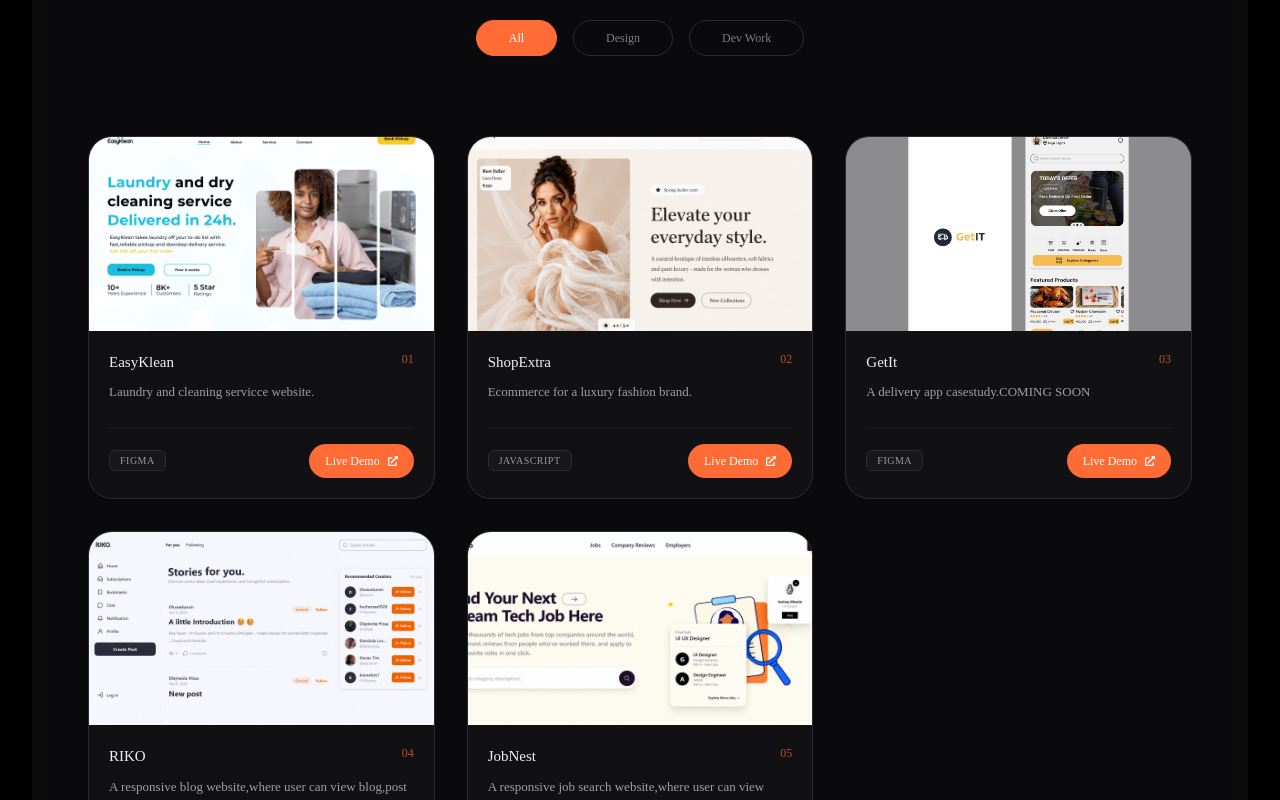
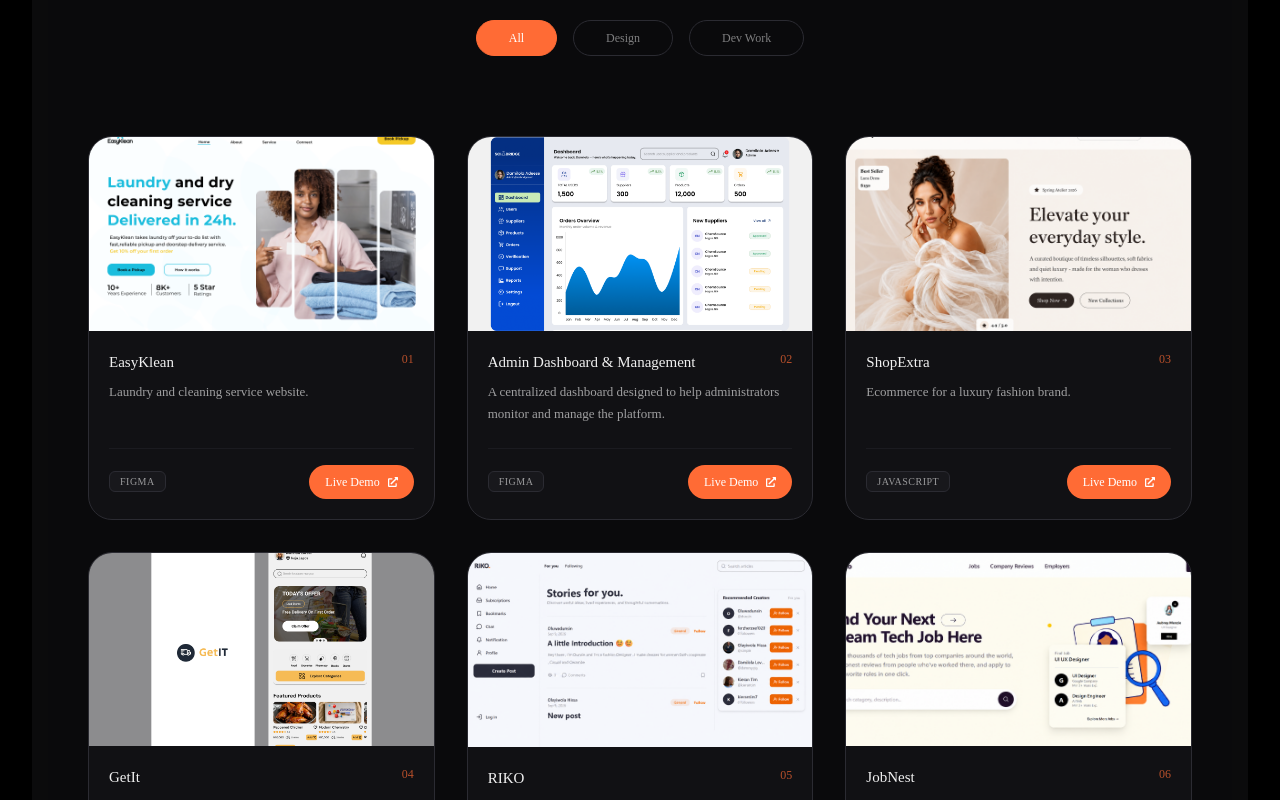
Before and after one commit to Damilola1700/dami-portfolio, a React (Vite) app: page / in a window 1280 px wide. Shown: the part 1380-2180 px from the top of the page. Built offline with nearby package versions, Linux system fonts and the light colour scheme; a web font is replaced by a local one.

Commit message:
portfolio

```diff
--- a/src/components/Project.jsx
+++ b/src/components/Project.jsx
@@ -1,6 +1,7 @@
 import image from "../assets/easyklean.png";
 import shopExtra from "../assets/shopExtra.png";
 import eeee from "../assets/eeee.png";
+import dashboard from "../assets/dashboard.png"
 
 import summary from "../assets/summary.png";
 import landing from "../assets/landing.png";
@@ -14,7 +15,7 @@ function Project() {
     {
       id: 1,
       title: "EasyKlean",
-      description: "Laundry and cleaning servicce website.",
+      description: "Laundry and cleaning service website.",
       image: image,
       category: "Design",
       technologies: ["Figma"],
@@ -25,6 +26,18 @@ function Project() {
 
     {
       id: 2,
+      title: "Admin Dashboard & Management",
+      description: "A centralized dashboard designed to help administrators monitor and manage the platform.",
+      image: dashboard,
+      category: "Design",
+      technologies: ["Figma"],
+      liveLink:
+        "https://www.behance.net/gallery/256238595/Admin-Dashboard",
+      githubLink: "null",
+    },
+
+    {
+      id: 3,
       title: "ShopExtra",
       description: "Ecommerce for a luxury fashion brand.",
       image: shopExtra,
@@ -35,7 +48,7 @@ function Project() {
     },
 
       {
-      id: 3,
+      id: 4,
       title: "GetIt",
       description: "A delivery app casestudy.COMING SOON",
       image: summary,
@@ -46,7 +59,7 @@ function Project() {
     },
 
        {
-      id: 4,
+      id: 5,
       title: "RIKO",
       description: "A responsive blog website,where user can view blog,post blog and interact.",
       image: landing,
@@ -57,7 +70,7 @@ function Project() {
     },
 
     {
-      id: 5,
+      id: 6,
       title: "JobNest",
       description: "A responsive job search website,where user can view jobs,compare jobsand apply.",
       image: eeee,
```
Also changed, not shown: src/assets/dashboard.png (added).
